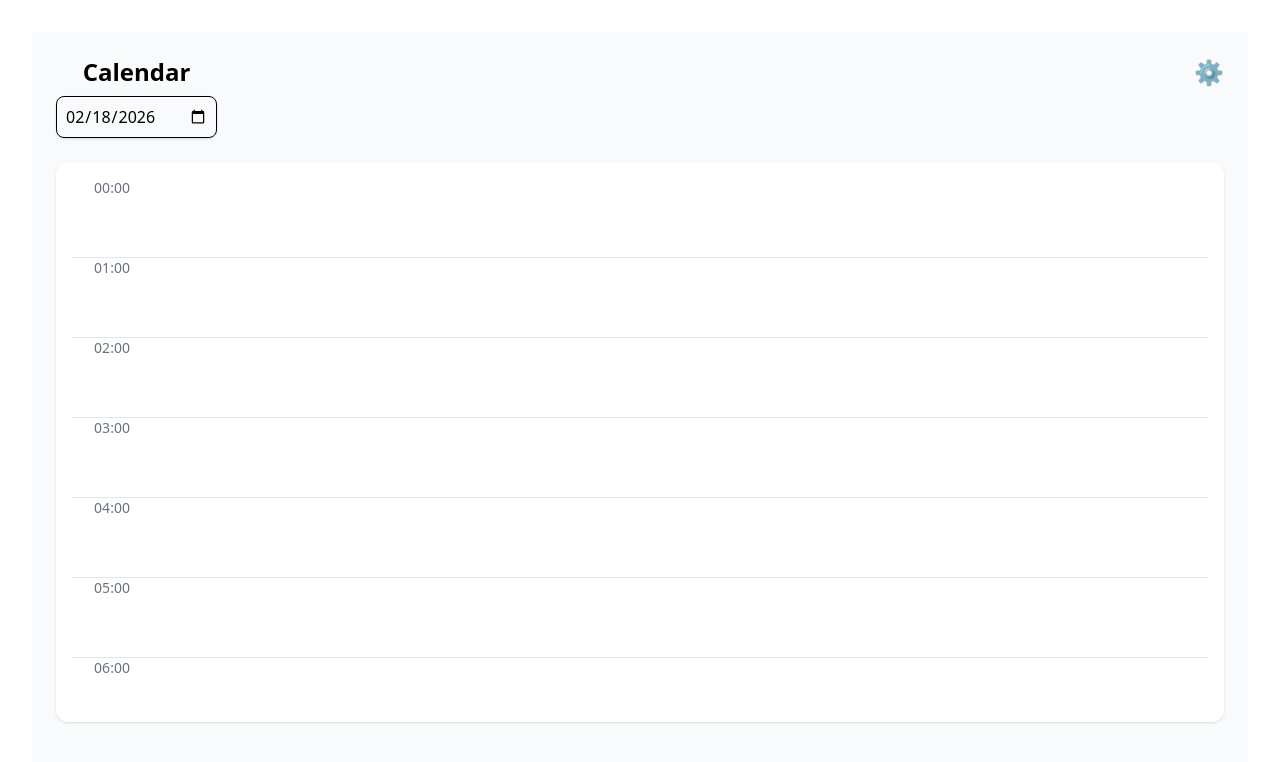
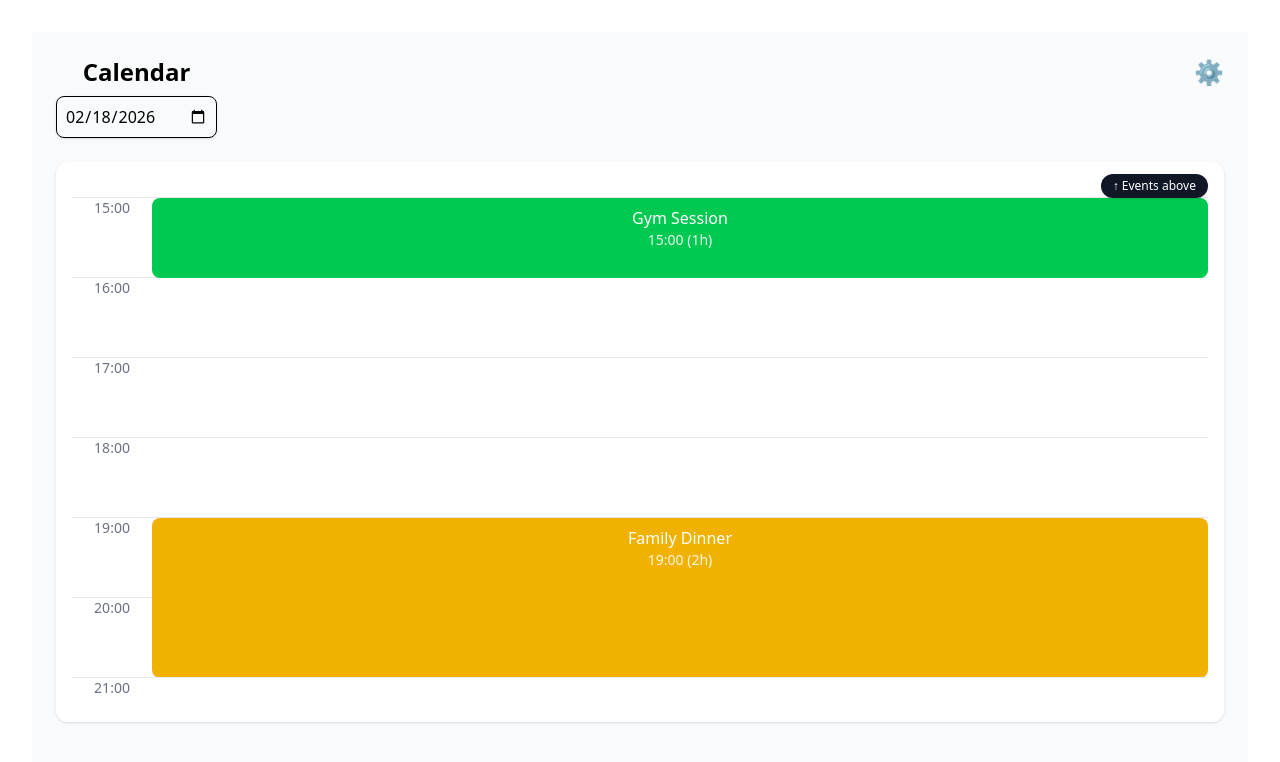
Before and after one commit to BasitInGit/time-allocation, a React (Vite) app: page / in a window 1280 px wide. Shown: the top 762 px of the page. Built offline with nearby package versions, Linux system fonts and the light colour scheme.

Commit message:
made changes to load the calendar on the current time and indicate if there's events not displayed on screen

```diff
--- a/src/pages/Calendar.jsx
+++ b/src/pages/Calendar.jsx
@@ -1,9 +1,13 @@
-import { useState } from "react";
+import { useState, useRef, useEffect } from "react";
 
 function Calendar() {
   const [selectedDate, setSelectedDate] = useState(
     new Date().toISOString().split("T")[0]
   );
+
+  const scrollRef = useRef(null);
+  const [showAbove, setShowAbove] = useState(false);
+  const [showBelow, setShowBelow] = useState(false);
 
   // Hardcoded schedule using your tasks
   const schedules = [
@@ -39,6 +43,35 @@ function Calendar() {
     });
   };
 
+  useEffect(() => {
+    const el = scrollRef.current;
+    if (!el) return;
+
+    const currentHour = new Date().getHours();
+    const scrollAmount = currentHour * 80;
+    el.scrollTop = scrollAmount - 100;
+
+    checkVisibleEvents();
+  }, []);
+
+  const checkVisibleEvents = () => {
+    const el = scrollRef.current;
+    if (!el) return;
+
+    const scrollTop = el.scrollTop;
+    const visibleStartHour = Math.floor(scrollTop / 80);
+    const visibleEndHour = Math.floor(
+      (scrollTop + el.clientHeight) / 80
+    );
+
+    const eventHours = schedules.map((e) =>
+      parseInt(e.time.split(":")[0])
+    );
+
+    setShowAbove(eventHours.some((h) => h < visibleStartHour));
+    setShowBelow(eventHours.some((h) => h > visibleEndHour));
+  };
+
   return (
     <div className="min-h-screen bg-gray-50 p-6">
       {/* Header */}
@@ -60,8 +93,12 @@ function Calendar() {
         </button>
 
       </div>
-      {/* Scrollable Timeline */}
-      <div className="h-[70vh] overflow-y-auto bg-white rounded-xl shadow p-4">
+
+      <div className="relative">
+      <div
+        ref={scrollRef}
+        onScroll={checkVisibleEvents}
+        className="h-[70vh] overflow-y-auto bg-white rounded-xl shadow p-4">
         {hours.map((hour) => {
           const event = getEventForHour(hour);
 
@@ -95,6 +132,20 @@ function Calendar() {
           );
         })}
       </div>
+
+      {/* Indicators */}
+        {showAbove && (
+          <div className="absolute top-3 right-4 bg-gray-900 text-white text-xs px-3 py-1 rounded-full shadow">
+            ↑ Events above
+          </div>
+        )}
+
+        {showBelow && (
+          <div className="absolute bottom-3 right-4 bg-gray-900 text-white text-xs px-3 py-1 rounded-full shadow">
+            ↓ Events below
+          </div>
+        )}
+      </div>
     </div>
   );
 }
```
